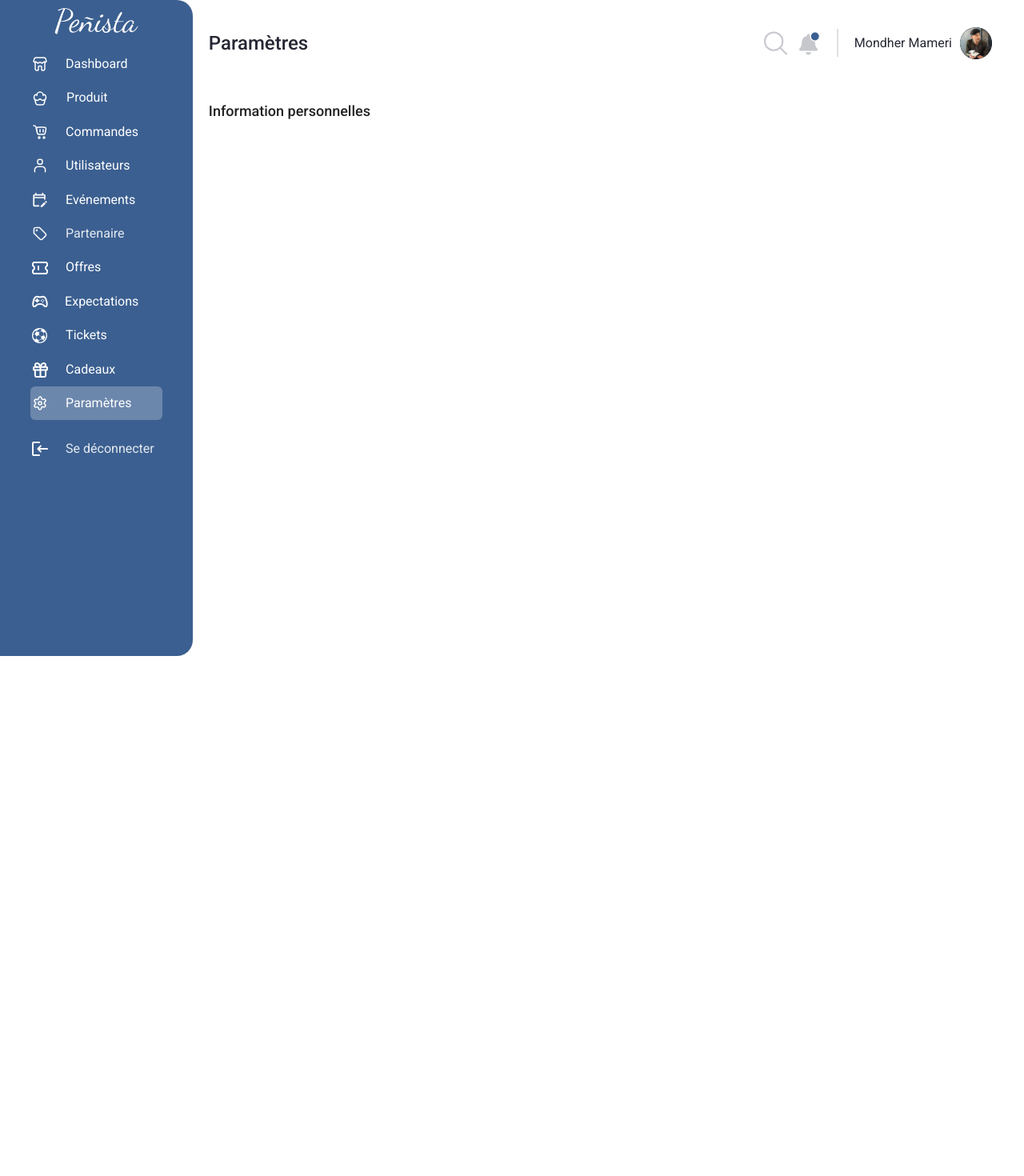
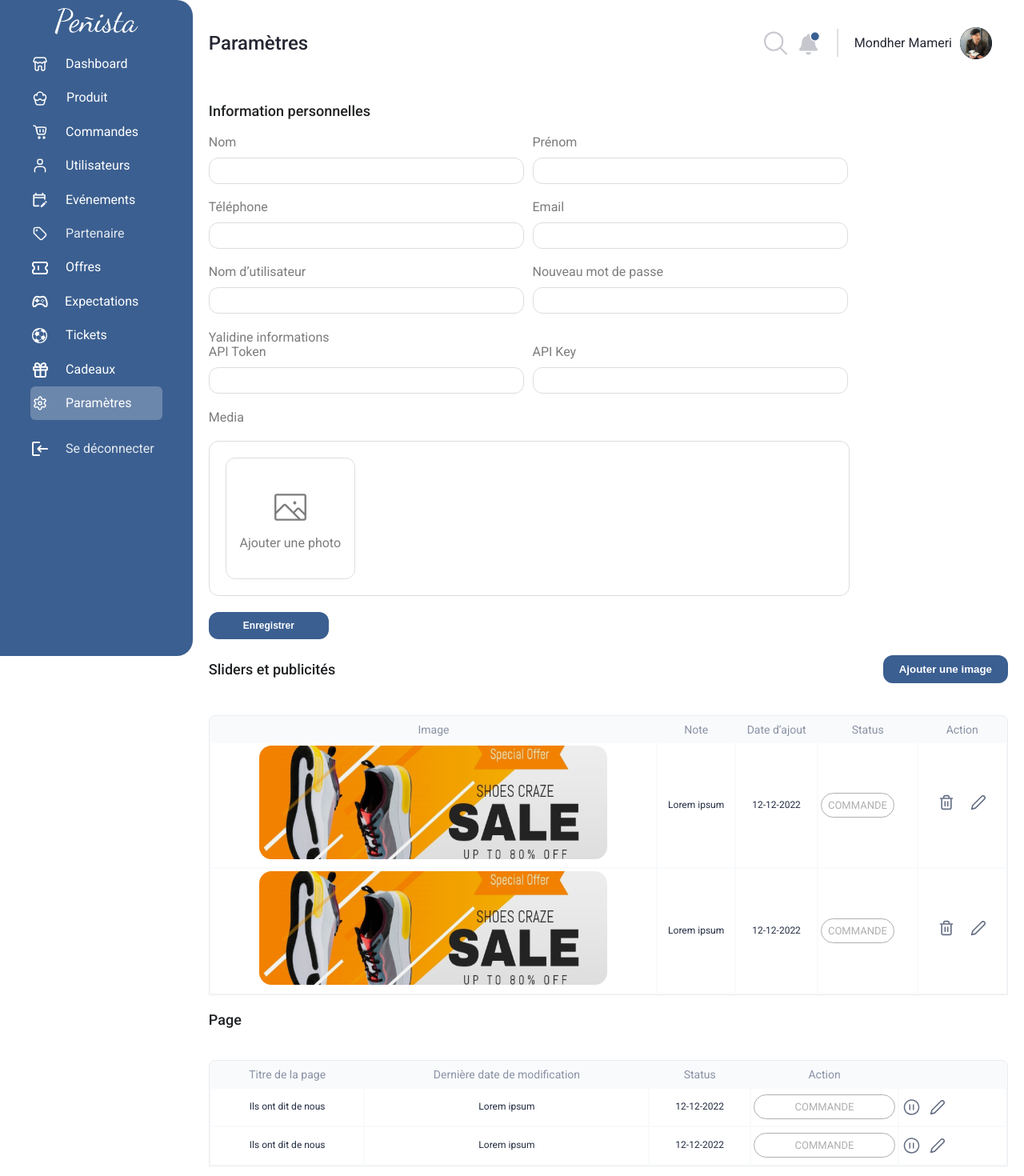
Before and after one commit to mondher0/penista, a React (Vite) app: page /parametres in a window 1280 px wide. Shown: the top 1470 px of the page at 80% size. Before the commit the page ends 820 px from the top, so only its background shows below. Built offline with nearby package versions, Linux system fonts and the light colour scheme.

Commit message:
adding edit settings page page

```diff
--- a/src/App.jsx
+++ b/src/App.jsx
@@ -22,6 +22,7 @@ import TicketsMatchePage from "./view/tickets/TicketsMatchePage";
 import AddTicketPage from "./view/tickets/AddTicketPage";
 import CadeauxPage from "./view/cadeaux/CadeauxPage";
 import SettingsPage from "./view/settings/SettingsPage";
+import EditSettingsPage from "./view/settings/EditSettingsPage";
 
 function App() {
   return (
@@ -64,6 +65,10 @@ function App() {
           <Route path="/tiquet/ajouter-tiquet" element={<AddTicketPage />} />
           <Route path="/cadeaux" element={<CadeauxPage />} />
           <Route path="/parametres" element={<SettingsPage />} />
+          <Route
+            path="/parametres/:id/modifier"
+            element={<EditSettingsPage />}
+          />
         </Route>
       </Routes>
     </BrowserRouter>
--- a/src/assets/index.js
+++ b/src/assets/index.js
@@ -31,6 +31,8 @@ import save from "./save.svg";
 import accept from "./accept.svg";
 import refuse from "./refuse.svg";
 import lien from "./lien.svg";
+import pub from "./pub.svg";
+import pause from "./pause.svg";
 export {
   logo,
   dashboard,
@@ -65,4 +67,6 @@ export {
   accept,
   refuse,
   lien,
+  pub,
+  pause,
 };
--- /dev/null
+++ b/src/view/settings/EditSettingsPage.css
@@ -0,0 +1,38 @@
+.infor {
+  border-radius: 6px;
+  border: 1px solid #e4e4e7;
+  background: #fff;
+  padding: 27px;
+  flex-direction: column;
+  justify-content: center;
+  align-items: flex-start;
+  gap: 27px;
+  margin: 20px;
+  width: 70%;
+}
+.infor form {
+  display: flex;
+  flex-direction: column;
+  justify-content: center;
+  align-items: flex-start;
+  gap: 27px;
+  width: 100%;
+}
+.infor input {
+  border: none;
+  color: #000;
+  text-align: center;
+  font-family: Roboto;
+  font-size: 16px;
+  font-style: normal;
+  font-weight: 600;
+  line-height: normal;
+}
+.add-product {
+  background-color: var(--primary-color);
+  color: white;
+  border: none;
+  padding: 10px 20px 10px 20px;
+  border-radius: 12px;
+  font-weight: 700;
+}
--- /dev/null
+++ b/src/view/settings/EditSettingsPage.jsx
@@ -0,0 +1,27 @@
+import NavBar from "../shared/navBar/NavBar";
+import { useParams } from "react-router-dom";
+import "./EditSettingsPage.css";
+
+const EditSettingsPage = () => {
+  const { id } = useParams();
+  return (
+    <>
+      <NavBar title="Paramètres" />
+      <div className="infor">
+        <form>
+          <input
+            type="text"
+            placeholder="Nom"
+            disabled
+            value={`Ils ont dis de nous ${id}`}
+          />
+          <div className="header">
+          <button className="add-product">Enregistrer</button>
+          </div>
+        </form>
+      </div>
+    </>
+  );
+};
+
+export default EditSettingsPage;
--- /dev/null
+++ b/src/view/settings/SettingsImageTable.jsx
@@ -0,0 +1,121 @@
+import "../produit/ProductTable.css";
+import { deleteIcon, edite, pub } from "../../assets/index";
+import { useState } from "react";
+import PopUp from "../shared/popUp/PopUp";
+import "../utilisateurs/UtilisateursTable.css";
+
+const SettingsImageTable = () => {
+  const [showPopUp1, setShowPopUp1] = useState("");
+  const [showPopUp2, setShowPopUp2] = useState("");
+  const [action, setAction] = useState();
+  return (
+    <>
+      <table className="product-table">
+        <thead>
+          <tr>
+            <th>Image</th>
+            <th>Note</th>
+            <th>Date d’ajout</th>
+            <th>Status</th>
+            <th>Action</th>
+          </tr>
+        </thead>
+        <tbody>
+          <tr>
+            <td>
+              <img src={pub} alt="Pub" />
+            </td>
+            <td>Lorem ipsum</td>
+            <td>12-12-2022</td>
+            <td>
+              <div className="action">
+                {action == "3" && (
+                  <div
+                    className="edit"
+                    onClick={() => {
+                      setShowPopUp2("3");
+                    }}
+                  >
+                    Suspendre
+                  </div>
+                )}
+                <div className="type">Commande</div>
+              </div>
+            </td>
+            <td>
+              <img
+                src={deleteIcon}
+                alt="Supprimer"
+                onClick={() => {
+                  setShowPopUp1("3");
+                }}
+              />
+              <img src={edite} alt="Modifier" onClick={() => setAction("3")} />
+            </td>
+          </tr>
+          <tr>
+            <td>
+              <img src={pub} alt="Pub" />
+            </td>
+            <td>Lorem ipsum</td>
+            <td>12-12-2022</td>
+            <td>
+              <div className="action">
+                {action == "4" && (
+                  <div
+                    className="edit"
+                    onClick={() => {
+                      setShowPopUp2("4");
+                    }}
+                  >
+                    Suspendre
+                  </div>
+                )}
+                <div className="type">Commande</div>
+              </div>
+            </td>
+            <td>
+              <img
+                src={deleteIcon}
+                alt="Supprimer"
+                onClick={() => {
+                  setShowPopUp1("4");
+                }}
+              />
+              <img
+                src={edite}
+                alt="Modifier"
+                onClick={() => {
+                  if (action == "4") {
+                    setAction("");
+                  } else {
+                    setAction("4");
+                  }
+                }}
+              />
+            </td>
+          </tr>
+        </tbody>
+      </table>
+      {showPopUp1 && (
+        <PopUp
+          setShowPopUp={setShowPopUp1}
+          text="Vous voulez vraiment supprimer cette publicités?"
+          id={showPopUp1}
+          button="Supprimer"
+        />
+      )}
+      {showPopUp2 && (
+        <PopUp
+          setShowPopUp={setShowPopUp2}
+          text="Vous voulez vraiment Suspendre cette publicités?"
+          id={showPopUp2}
+          button="Suspendre"
+          setAction={setAction}
+        />
+      )}
+    </>
+  );
+};
+
+export default SettingsImageTable;
--- a/src/view/settings/SettingsPage.jsx
+++ b/src/view/settings/SettingsPage.jsx
@@ -1,14 +1,86 @@
 import NavBar from "../shared/navBar/NavBar";
-
-const SettingsPage = () => {
+import "../produit/AddProductPage.css";
+import { image } from "../../assets/index";
+import "../events/AddEventPage.css";
+import SettingsImageTable from "./SettingsImageTable";
+import SettingsPageTable from "./SettingsPageTable";
+const AddEventPage = () => {
   return (
     <>
       <NavBar title="Paramètres" />
       <div className="container">
         <p>Information personnelles</p>
+        <div className="form">
+          <form>
+            <div className="input prix">
+              <div className="price gratuit ticket">
+                <label htmlFor="gratuit">Nom</label>
+                <input type="text" id="gratuit" name="gratuit" />
+              </div>
+              <div className="price premium ticket">
+                <label htmlFor="premium">Prénom</label>
+                <input type="text" id="premium" name="premium" />
+              </div>
+            </div>
+            <div className="input prix">
+              <div className="price gratuit ticket">
+                <label htmlFor="gratuit">Téléphone</label>
+                <input type="text" id="gratuit" name="gratuit" />
+              </div>
+              <div className="price premium ticket">
+                <label htmlFor="premium">Email</label>
+                <input type="email" id="premium" name="premium" />
+              </div>
+            </div>
+            <div className="input prix">
+              <div className="price gratuit ticket">
+                <label htmlFor="gratuit">Nom d’utilisateur</label>
+                <input type="text" id="gratuit" name="gratuit" />
+              </div>
+              <div className="price premium ticket">
+                <label htmlFor="premium">Nouveau mot de passe</label>
+                <input type="password" id="premium" name="premium" />
+              </div>
+            </div>
+            <label>Yalidine informations</label>
+            <div className="input prix">
+              <div className="price gratuit ticket">
+                <label htmlFor="gratuit">API Token</label>
+                <input type="text" id="gratuit" name="gratuit" />
+              </div>
+              <div className="price premium ticket">
+                <label htmlFor="premium">API Key</label>
+                <input type="text" id="premium" name="premium" />
+              </div>
+            </div>
+            <label htmlFor="prix">Media</label>
+            <div className="media">
+              <div className="image">
+                <input type="file" id="image" name="image" size="60px" />
+                <img src={image} alt="image" />
+                <p className="photo">Ajouter une photo</p>
+              </div>
+            </div>
+            <button
+              type="submit"
+              className="add-value submit"
+              style={{
+                marginTop: "0",
+              }}
+            >
+              Enregistrer
+            </button>
+          </form>
+        </div>
+        <div className="title">
+          <p>Sliders et publicités</p>
+          <button className="add-product">Ajouter une image</button>
+        </div>
+        <SettingsImageTable />
+        <p>Page</p>
+        <SettingsPageTable />
       </div>
     </>
   );
 };
-
-export default SettingsPage;
+export default AddEventPage;
--- /dev/null
+++ b/src/view/settings/SettingsPageTable.css
@@ -0,0 +1,5 @@
+.action {
+    display: flex;
+    flex-direction: row;
+    align-items: center;
+}
--- /dev/null
+++ b/src/view/settings/SettingsPageTable.jsx
@@ -0,0 +1,63 @@
+import "../produit/ProductTable.css";
+import { edite, pause } from "../../assets/index";
+import "../utilisateurs/UtilisateursTable.css";
+import "./SettingsPageTable.css";
+import { useNavigate } from "react-router-dom";
+
+const SettingsPageTable = () => {
+  const navigate = useNavigate();
+  return (
+    <>
+      <table className="product-table">
+        <thead>
+          <tr>
+            <th>Titre de la page</th>
+            <th>Dernière date de modification</th>
+            <th>Status</th>
+            <th>Action</th>
+          </tr>
+        </thead>
+        <tbody>
+          <tr>
+            <td>Ils ont dit de nous</td>
+            <td>Lorem ipsum</td>
+            <td>12-12-2022</td>
+            <td>
+              <div className="type">Commande</div>
+            </td>
+            <td>
+              <div className="action">
+                <img src={pause} alt="Supprimer" />
+                <img
+                  src={edite}
+                  alt="Modifier"
+                  onClick={() => navigate(`/parametres/5/modifier`)}
+                />
+              </div>
+            </td>
+          </tr>
+          <tr>
+            <td>Ils ont dit de nous</td>
+            <td>Lorem ipsum</td>
+            <td>12-12-2022</td>
+            <td>
+              <div className="type">Commande</div>
+            </td>
+            <td>
+              <div className="action">
+                <img src={pause} alt="Supprimer" />
+                <img
+                  src={edite}
+                  alt="Modifier"
+                  onClick={() => navigate(`/parametres/6/modifier`)}
+                />
+              </div>
+            </td>
+          </tr>
+        </tbody>
+      </table>
+    </>
+  );
+};
+
+export default SettingsPageTable;
```
Also changed, not shown: src/assets/pause.svg (added), src/assets/pub.svg (added).
